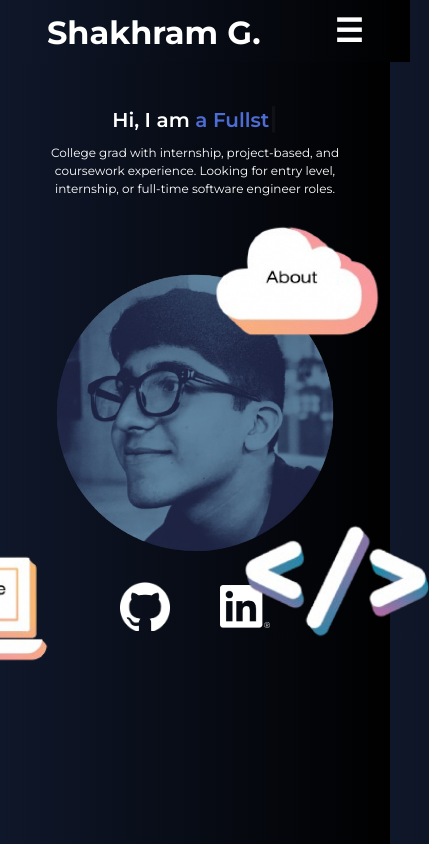
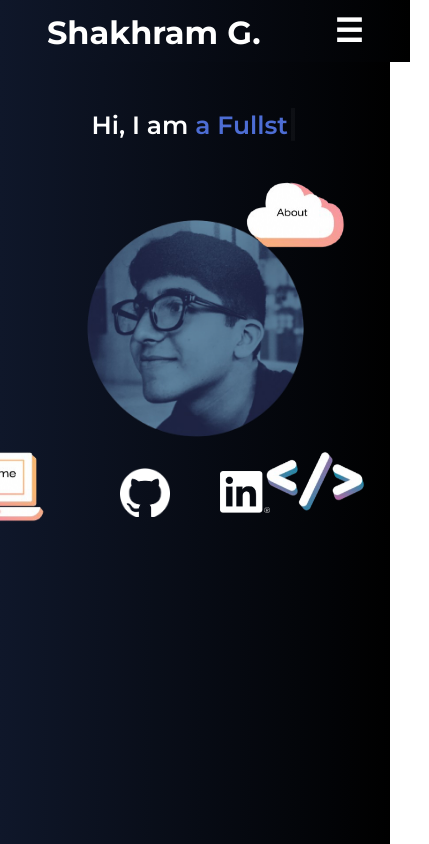
Before and after one commit to sgafurov/portfolio, a React (Create React App) app in the folder portfolio/: page / in a window 390 px wide. Shown: the whole page, 429 px wide, since content can reach past the window. Built offline with nearby package versions, Linux system fonts and the light colour scheme.

Commit message:
Optimize home screen for smaller screens

```diff
--- a/portfolio/src/components/Home.js
+++ b/portfolio/src/components/Home.js
@@ -53,13 +53,13 @@ export const Home = () => {
           <span className="cursor-blink">|</span>
         </span>
       </h1>
-      <div className="intro-container">
+      {/* <div className="intro-container">
         <p className="intro">
           College grad with internship, project-based, and coursework
           experience. Looking for entry level, internship, or full-time software
           engineer roles.
         </p>
-      </div>
+      </div> */}
 
       <div className="icon-container">
         <img src={profileIcon} alt="Profile" className="profile-icon" />
--- a/portfolio/src/components/Navbar.js
+++ b/portfolio/src/components/Navbar.js
@@ -14,12 +14,14 @@ export const Navbar = () => {
 
   const toggleDropdown = () => setIsDropdownVisible((prev) => !prev);
 
+  const handleLinkClick = () => setIsDropdownVisible(false);
+
   const navLinks = [
-    <Link to="/">Home</Link>,
-    <Link to="/about">About</Link>,
-    <Link to="/resume">Resume</Link>,
-    <Link to="/projects">Projects</Link>,
-    <Link to="/contact">Contact</Link>,
+    <Link to="/" onClick={handleLinkClick}>Home</Link>,
+    <Link to="/about" onClick={handleLinkClick}>About</Link>,
+    <Link to="/resume" onClick={handleLinkClick}>Resume</Link>,
+    <Link to="/projects" onClick={handleLinkClick}>Projects</Link>,
+    <Link to="/contact" onClick={handleLinkClick}>Contact</Link>,
   ];
 
   return (
--- a/portfolio/src/styles/Home.css
+++ b/portfolio/src/styles/Home.css
@@ -117,7 +117,11 @@ body {
 
 @media (max-width: 768px) {
     .hello {
-        font-size: 20px;
+        font-size: 25px;
+    }
+
+    p.intro {
+        font-size: 15px;
     }
 
     .intro-container {
@@ -126,10 +130,24 @@ body {
     }
 
     .icon-container {
-        width: 300px;
+        width: 60%;
     }
 
-    p.intro {
-        font-size: 12px;
+    .about-me-icon {
+        width: 40%;
+        top: -40px;
+        right: -30px;
+    }
+
+    .resume-icon {
+        width: 40%;
+        top: 230px;
+        right: 270px;
+    }
+
+    .projects-icon {
+        width: 40%;
+        top: 230px;
+        right: -50px;
     }
 }
--- a/portfolio/src/styles/Projects.css
+++ b/portfolio/src/styles/Projects.css
@@ -3,10 +3,6 @@
     margin: 0 auto;
     margin-bottom: 50px;
     justify-content: center;
-}
-
-.projects h1 {
-    margin-top: 0;
 }
 
 .projects-title {
```
Lines whose indentation alone changed are shown as unchanged.
